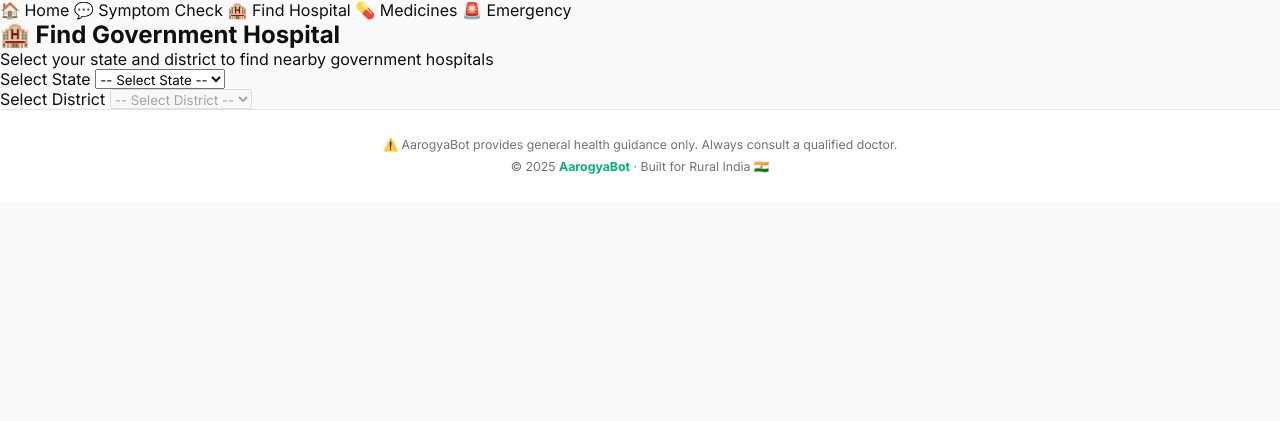
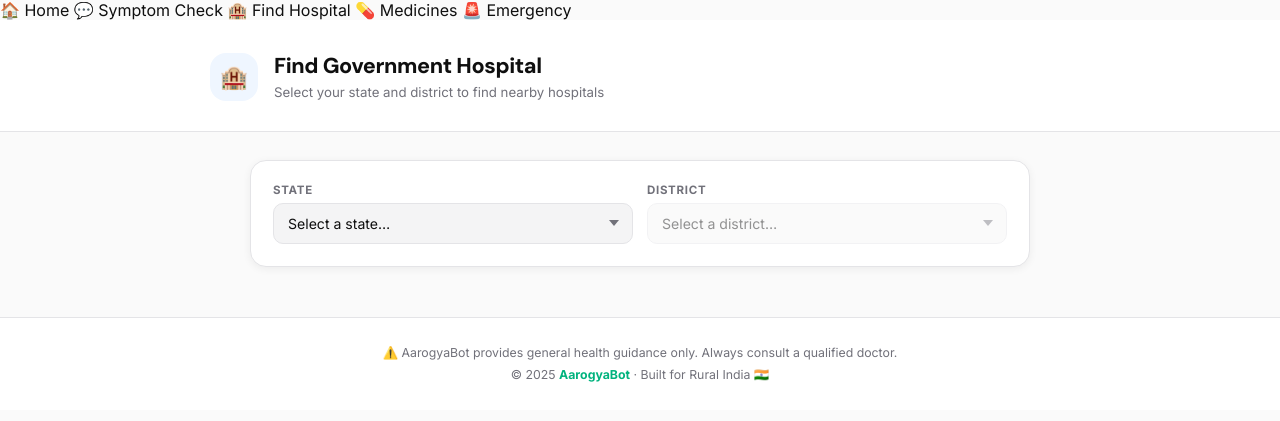
Before and after one commit to Anant-083/Kisan_Mitra, a Flask app: page /hospitals in a window 1280 px wide. Shown: the part 81-502 px from the top of the page. Run offline with Flask 3, Linux system fonts and the light colour scheme.

Commit message:
Update hospitals.html

```diff
--- a/templates/hospitals.html
+++ b/templates/hospitals.html
@@ -1,87 +1,78 @@
 {% extends "base.html" %}
+{% block title %} · Find Hospital{% endblock %}
 {% block content %}
-<div class="page-header hospital-header">
-    <h2>🏨 Find Government Hospital</h2>
-    <p>Select your state and district to find nearby government hospitals</p>
+
+<div class="pg-header">
+  <div class="pg-header-inner">
+    <div class="pg-icon blue">🏨</div>
+    <div>
+      <h1>Find Government Hospital</h1>
+      <p>Select your state and district to find nearby hospitals</p>
+    </div>
+  </div>
 </div>
 
-<div class="hospital-finder">
-    <div class="finder-form">
-        <div class="select-group">
-            <label>Select State</label>
+<div class="hosp-wrap">
+  <div class="filter-panel">
+    <div class="filter-row">
+      <div class="fg">
+        <label>State</label>
         <select id="stateSelect" onchange="loadDistricts()">
-                <option value="">-- Select State --</option>
-                {% for state in states %}
-                <option value="{{ state }}">{{ state }}</option>
-                {% endfor %}
+          <option value="">Select a state…</option>
+          {% for s in states %}<option value="{{ s }}">{{ s }}</option>{% endfor %}
         </select>
       </div>
-        <div class="select-group">
-            <label>Select District</label>
+      <div class="fg">
+        <label>District</label>
         <select id="districtSelect" onchange="loadHospitals()" disabled>
-                <option value="">-- Select District --</option>
+          <option value="">Select a district…</option>
         </select>
       </div>
     </div>
+  </div>
 
-    <div id="hospitalResults" class="hospital-results"></div>
+  <div id="hospResults"></div>
 </div>
+
 {% endblock %}
-
 {% block scripts %}
 <script>
 async function loadDistricts() {
   const state = document.getElementById("stateSelect").value;
-    const districtSelect = document.getElementById("districtSelect");
-    document.getElementById("hospitalResults").innerHTML = "";
-
-    if (!state) { districtSelect.disabled = true; return; }
-
-    const res = await fetch("/api/districts", {
-        method: "POST",
-        headers: {"Content-Type": "application/json"},
-        body: JSON.stringify({state})
-    });
-    const data = await res.json();
-    districtSelect.innerHTML = '<option value="">-- Select District --</option>';
-    data.districts.forEach(d => {
-        districtSelect.innerHTML += `<option value="${d}">${d}</option>`;
-    });
-    districtSelect.disabled = false;
+  const dsel = document.getElementById("districtSelect");
+  document.getElementById("hospResults").innerHTML = "";
+  if (!state) { dsel.disabled=true; return; }
+  const res = await fetch("/api/districts",{method:"POST",headers:{"Content-Type":"application/json"},body:JSON.stringify({state})});
+  const d = await res.json();
+  dsel.innerHTML = '<option value="">Select a district…</option>';
+  d.districts.forEach(x => dsel.innerHTML += `<option value="${x}">${x}</option>`);
+  dsel.disabled = false;
 }
 
 async function loadHospitals() {
   const state = document.getElementById("stateSelect").value;
   const district = document.getElementById("districtSelect").value;
-    const resultsDiv = document.getElementById("hospitalResults");
-
-    if (!district) { resultsDiv.innerHTML = ""; return; }
-
-    resultsDiv.innerHTML = '<div class="loading">🔍 Finding hospitals...</div>';
-
-    const res = await fetch("/api/hospitals", {
-        method: "POST",
-        headers: {"Content-Type": "application/json"},
-        body: JSON.stringify({state, district})
-    });
-    const data = await res.json();
-
-    if (data.hospitals.length === 0) {
-        resultsDiv.innerHTML = '<div class="no-results">No hospitals found for this area.</div>';
+  const box = document.getElementById("hospResults");
+  if (!district) { box.innerHTML=""; return; }
+  box.innerHTML = `<div class="state-box"><div class="state-spinner"></div>Finding hospitals…</div>`;
+  const res = await fetch("/api/hospitals",{method:"POST",headers:{"Content-Type":"application/json"},body:JSON.stringify({state,district})});
+  const d = await res.json();
+  if (!d.hospitals.length) {
+    box.innerHTML = `<div class="state-box">🏥 No hospitals found for this area.</div>`;
     return;
   }
-
-    resultsDiv.innerHTML = data.hospitals.map(h => `
-        <div class="hospital-card">
-            <div class="hospital-icon">🏥</div>
-            <div class="hospital-info">
-                <h3>${h.name}</h3>
-                <p>📍 ${h.address}</p>
-                <p>📞 <a href="tel:${h.phone}">${h.phone}</a></p>
-                <span class="hospital-type">${h.type}</span>
+  box.innerHTML = d.hospitals.map(h => `
+    <div class="hcard">
+      <div class="hcard-icon">🏥</div>
+      <div class="hcard-body">
+        <div class="hcard-name">${h.name}</div>
+        <div class="hcard-meta">
+          <span>📍 ${h.address}</span>
+          <span>📞 <a href="tel:${h.phone}">${h.phone}</a></span>
         </div>
+        <span class="htag">${h.type}</span>
       </div>
-    `).join("");
+    </div>`).join("");
 }
 </script>
 {% endblock %}
```
Lines whose indentation alone changed are shown as unchanged.
